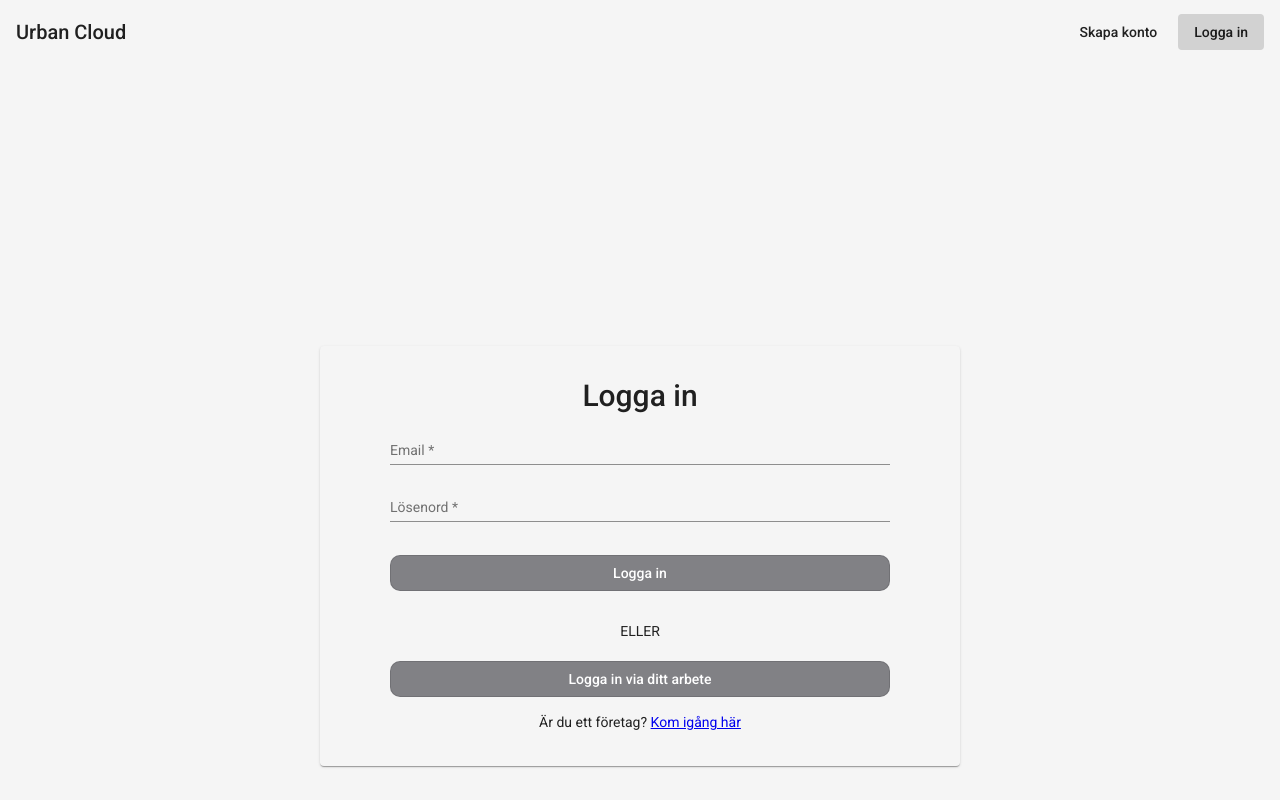
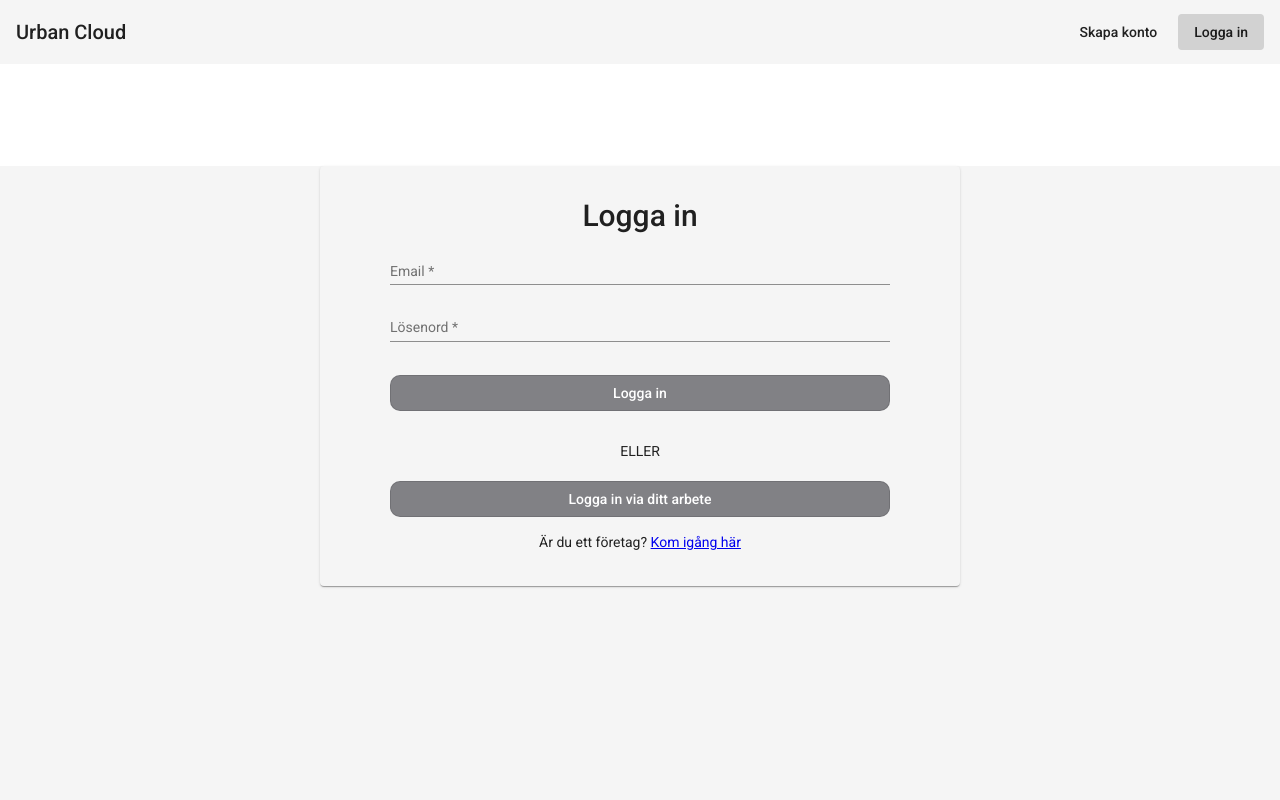
Before and after one commit to Simonnyberg93/X0001E, an Angular app in the folder frontend/UrbanCloud/: page /login in a window 1280 px wide. Built offline with nearby package versions, Linux system fonts and the light colour scheme.

Commit message:
login padding

```diff
--- a/frontend/UrbanCloud/src/app/components/login/login.component.css
+++ b/frontend/UrbanCloud/src/app/components/login/login.component.css
@@ -7,7 +7,6 @@
 }
 
 .login-wrapper {
-  padding-top: 90px;
   background-color: #f5f5f5;
   height: 100%;
 }
@@ -20,7 +19,7 @@
   background-color: #f5f5f5;
   margin-left: auto;
   margin-right: auto;
-  margin-top: 15%;
+  margin-top: 8%;
   max-width: 500px;
 }
 
```
